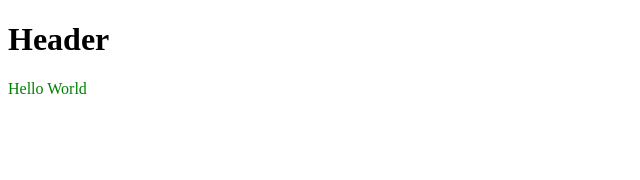
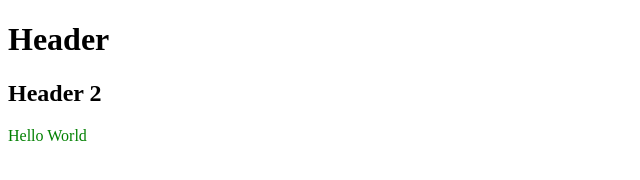
Before and after one commit to anarfarzaliyev42/repo-17.11.19, a plain HTML site: page index.html in a window 1280 px wide. Shown: the whole page, without its empty margins (0-640 px from the left). Drawn offline with Linux system fonts and the light colour scheme.

Commit message:
Header 2 added

```diff
--- a/index.html
+++ b/index.html
@@ -15,6 +15,9 @@
 </head>
 <body>
 	<h1>Header </h1>
+	<h2>
+			Header 2
+	</h2>
     <p>Hello World<p>
 
 </body>
```
